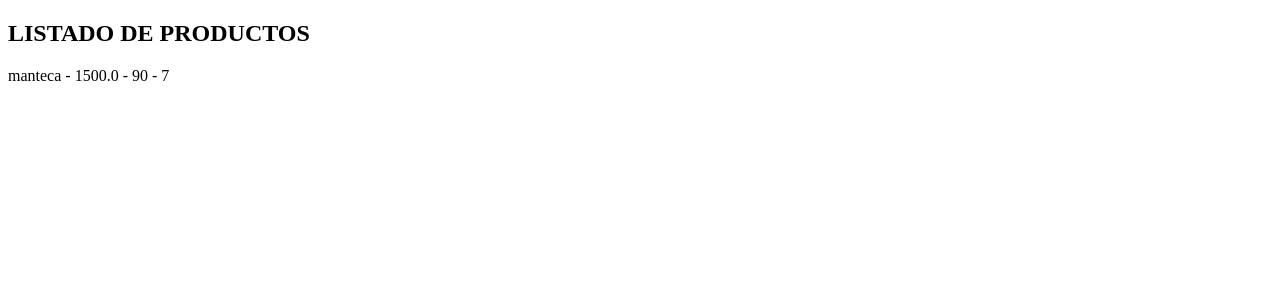
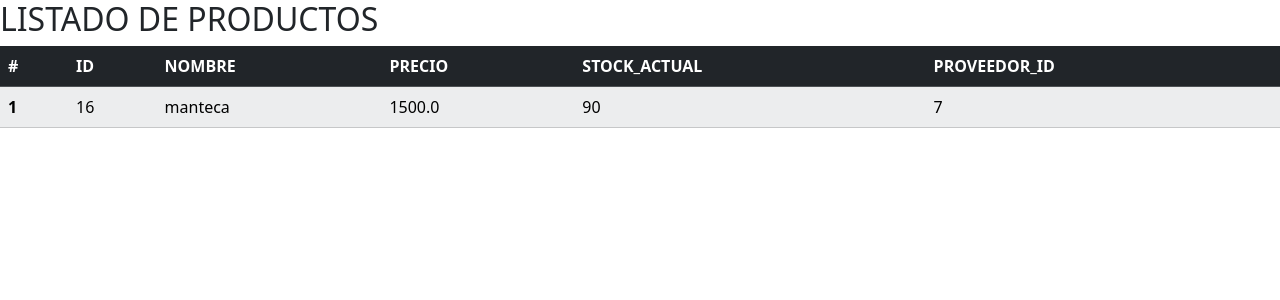
Before and after one commit to orang3world/c33_Trabajo_Integrador_Orange_Ariel, a Django app: template StockControl/compra/templates/listar_productos.html in a window 1280 px wide. Shown: the top 300 px of the page. Run offline with Django 5.2, Linux system fonts and the light colour scheme; the template is opened without the code that fills it: values that come from a table or form of the project are taken from there, others are empty; data comes from the database, SQL or seed files in the repository; some libraries are stand-ins or nearby versions.

Commit message:
tablas para productos y proveedores

```diff
--- a/StockControl/StockControl/settings.py
+++ b/StockControl/StockControl/settings.py
@@ -37,7 +37,7 @@ INSTALLED_APPS = [
     'django.contrib.sessions',
     'django.contrib.messages',
     'django.contrib.staticfiles',
-    'compra'
+    'compra',
 ]
 
 MIDDLEWARE = [
--- a/StockControl/compra/templates/base.html
+++ b/StockControl/compra/templates/base.html
@@ -4,8 +4,10 @@
     <meta charset="UTF-8">
     <meta name="viewport" content="width=device-width, initial-scale=1.0">
     <title>{% block title %}Stock Control{% endblock  %}</title>
+    <link href="https://cdn.jsdelivr.net/npm/bootstrap@5.3.3/dist/css/bootstrap.min.css" rel="stylesheet" integrity="sha384-QWTKZyjpPEjISv5WaRU9OFeRpok6YctnYmDr5pNlyT2bRjXh0JMhjY6hW+ALEwIH" crossorigin="anonymous">
 </head>
 <body>
     {% block content %}{% endblock content %}
+    <script src="https://cdn.jsdelivr.net/npm/bootstrap@5.3.3/dist/js/bootstrap.bundle.min.js" integrity="sha384-YvpcrYf0tY3lHB60NNkmXc5s9fDVZLESaAA55NDzOxhy9GkcIdslK1eN7N6jIeHz" crossorigin="anonymous"></script>
 </body>
 </html>
--- a/StockControl/compra/templates/listar_productos.html
+++ b/StockControl/compra/templates/listar_productos.html
@@ -1,11 +1,31 @@
 {% extends "base.html" %}
 
 {% block title %}LISTADO DE PRODUCTOS{% endblock %}
-
 {% block content %}
 <h2>LISTADO DE PRODUCTOS</h2>
+<table class="table table-striped table-light">
+    <thead class="table-dark">
+      <tr>
+        <th scope="col">#</th>
+        <th scope="col">ID</th>
+        <th scope="col">NOMBRE</th>
+        <th scope="col">PRECIO</th>
+        <th scope="col">STOCK_ACTUAL</th>
+        <th scope="col">PROVEEDOR_ID</th>
+      </tr>
+    </thead>
+    <tbody>
+        {% for producto in productos %}
+        <tr>
+        <th scope="row">{{ forloop.counter }}</th>
+        <td>{{ producto.id }}</td>
+        <td>{{ producto.nombre }}</td>
+        <td>{{ producto.precio }} </td>
+        <td>{{ producto.stock_actual }}</td>
+        <td>{{ producto.proveedor }}</td>
+      </tr>
+      {% endfor %}
 
-{% for producto in productos %}
-    <p>{{ producto.nombre }} - {{ producto.precio }} - {{ producto.stock_actual }} - {{ producto.proveedor }}</p>
-{% endfor %}
+    </tbody>
+  </table>
 {% endblock %}
--- a/StockControl/compra/templates/prod_form.html
+++ b/StockControl/compra/templates/prod_form.html
@@ -5,7 +5,9 @@
 <h2>CREACION DE PRODUCTOS </h2>
 <form action = "" method = "post">
     {% csrf_token %}
-    {{form }}
-    <input type="submit" value=Submit">
+    <div class="mb-3">
+        {{form }}
+    </div>
+    <button type="submit" class="btn btn-primary">Submit</button>
 </form>
 {% endblock %}
```
Also changed, not shown: StockControl/compra/templates/listar_proveedores.html (+23 -3 lines), StockControl/compra/templates/prov_form.html (+6 -5 lines).
